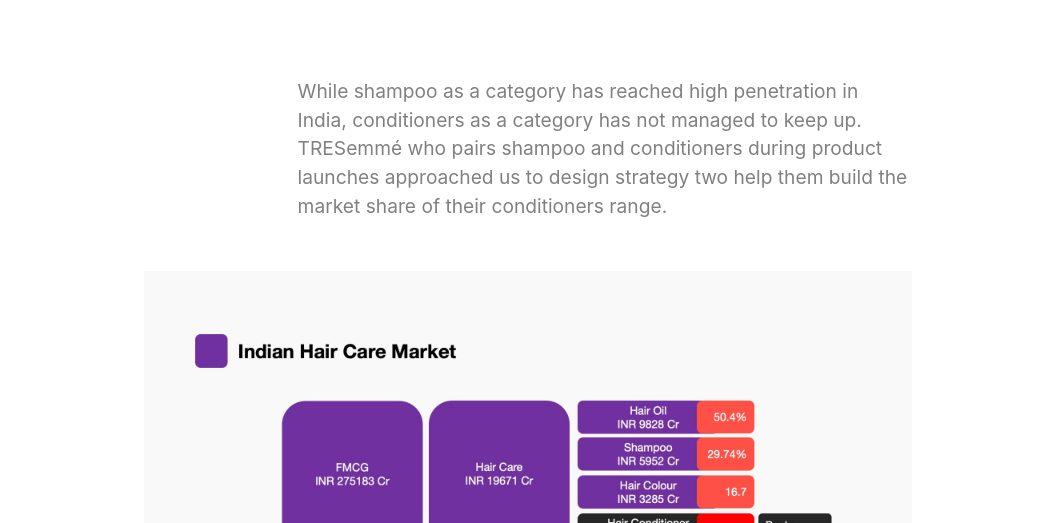
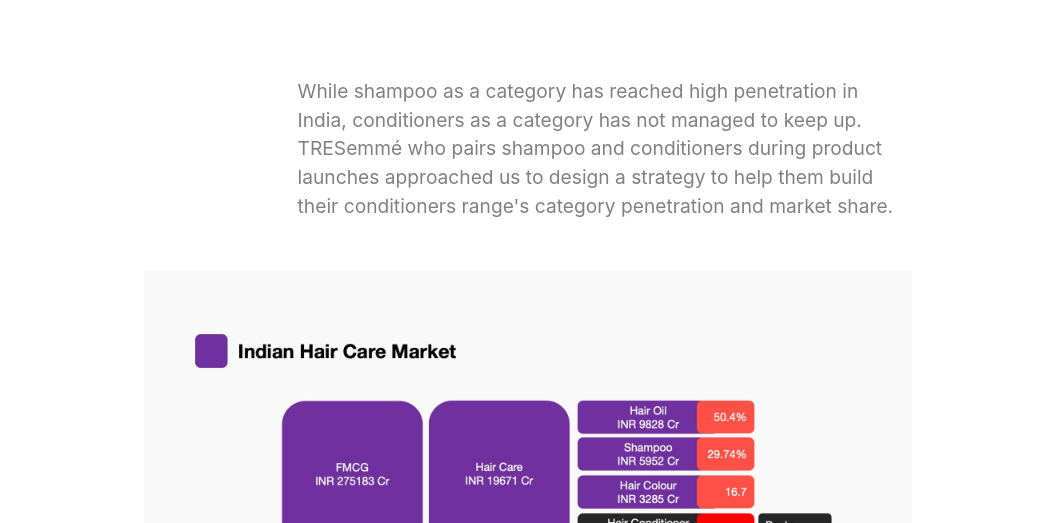
Before and after one commit to vishalvernekar/personal-website, a plain HTML site: page case-tresemme.html in a window 1280 px wide. Shown: the part 277-800 px from the top of the page, without its empty margins (112-1160 px from the left). Drawn offline with nearby package versions, Linux system fonts and the light colour scheme.

Commit message:
fixed tremme para 1 copy

```diff
--- a/case-tresemme.html
+++ b/case-tresemme.html
@@ -91,7 +91,7 @@
     <h4>The Glitch | HUL</h4>
 
 
-    <p>While shampoo as a category has reached high penetration in India, conditioners as a category has not managed to keep up. TRESemmé who pairs shampoo and conditioners during product launches approached us to design strategy two help them build the market share of their conditioners range.</p>
+    <p>While shampoo as a category has reached high penetration in India, conditioners as a category has not managed to keep up. TRESemmé who pairs shampoo and conditioners during product launches approached us to design a strategy to help them build their conditioners range's category penetration and market share.</p>
 
 
     <img src="css/Tresemme/Tresemme_1.jpg" alt="Indian Hair Care Market Data" class="image">
```
